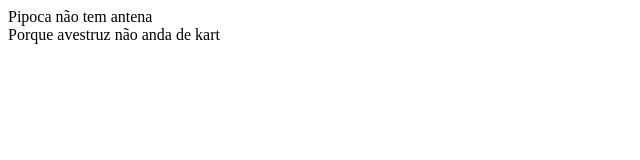
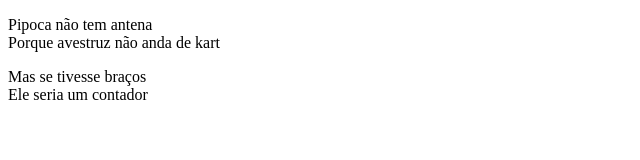
Before and after one commit to daniel-savoy-senac/bdg-2017-2, a plain HTML site: page Turma B/Aula 01/index.html in a window 1280 px wide. Shown: the whole page, without its empty margins (0-640 px from the left). Drawn offline with Linux system fonts and the light colour scheme.

Commit message:
estrofes

```diff
--- a/Turma B/Aula 01/index.html
+++ b/Turma B/Aula 01/index.html
@@ -5,7 +5,9 @@
     <meta charset="utf-8"/>
   </head>
   <body>
-    Pipoca não tem antena <br/>
-    Porque avestruz não anda de kart
+    <p>Pipoca não tem antena <br/>
+    Porque avestruz não anda de kart</p>
+    <p>Mas se tivesse braços<br/>
+    Ele seria um contador</p>
   </body>
 </html>
```
